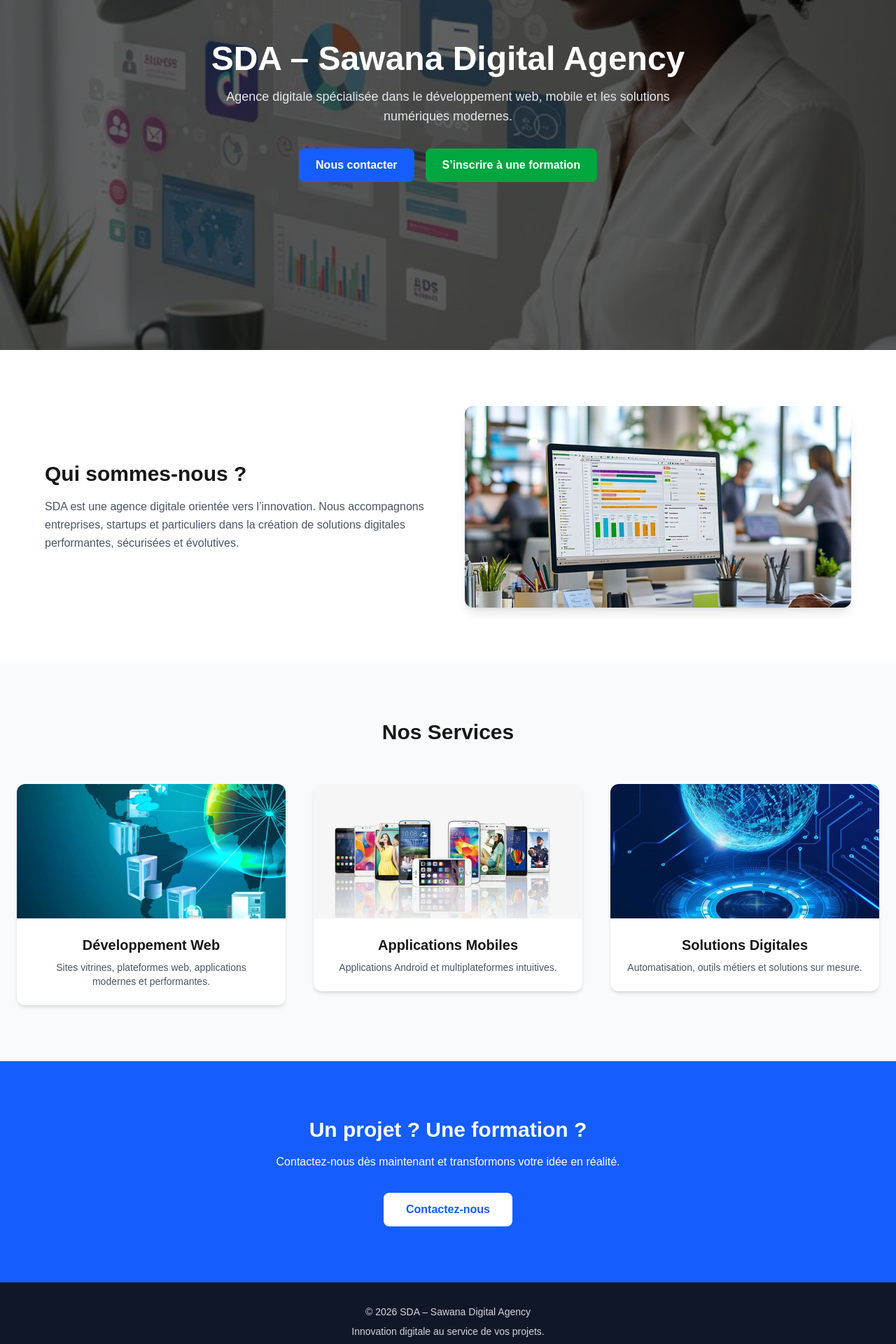
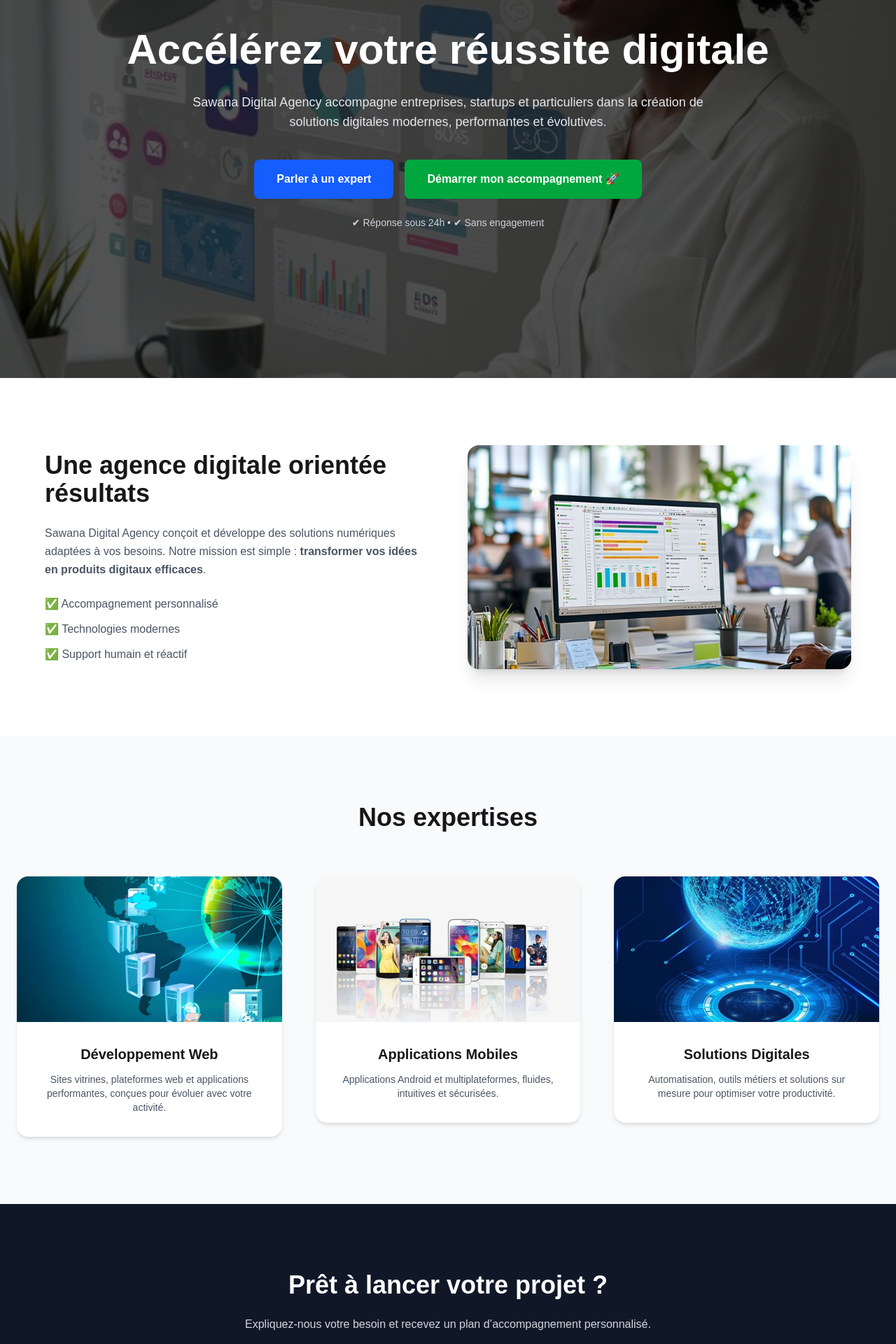
Before and after one commit to sawanascout/sawanadigitalagency, a Next.js app: page / in a window 1280 px wide. Shown: the part 180-2100 px from the top of the page at 70% size. Built offline with nearby package versions, Linux system fonts and the light colour scheme.

Commit message:
gmail  message

```diff
--- a/app/contact/page.tsx
+++ b/app/contact/page.tsx
@@ -4,170 +4,207 @@ import { useRef, useState } from "react"
 import Link from "next/link"
 
 export default function ContactPage() {
-  const contactForm = useRef<HTMLFormElement | null>(null)
-  const inscriptionForm = useRef<HTMLFormElement | null>(null)
+  const contactForm = useRef<HTMLFormElement>(null)
+  const accompagnementForm = useRef<HTMLFormElement>(null)
 
+  const [loading, setLoading] = useState(false)
   const [sentContact, setSentContact] = useState(false)
-  const [sentInscription, setSentInscription] = useState(false)
+  const [sentAccompagnement, setSentAccompagnement] = useState(false)
 
   const handleSubmit = async (
     e: React.FormEvent,
     formRef: React.RefObject<HTMLFormElement | null>,
-    setSent: (val: boolean) => void
+    setSent: (v: boolean) => void,
+    type: "contact" | "accompagnement"
   ) => {
     e.preventDefault()
+    if (!formRef.current) return
 
-    if (!formRef.current) return // ✅ vérification null
+    setLoading(true)
 
-    const data = new FormData(formRef.current)
+    const formData = new FormData(formRef.current)
+    const data = Object.fromEntries(formData.entries())
 
     try {
-      const response = await fetch("https://formspree.io/f/xqeewqqk", {
+      const res = await fetch("/api/contact", {
         method: "POST",
-        body: data,
-        headers: { Accept: "application/json" },
+        headers: { "Content-Type": "application/json" },
+        body: JSON.stringify({ ...data, type }),
       })
 
-      if (response.ok) {
+      if (res.ok) {
         setSent(true)
+        formRef.current.reset()
       } else {
-        alert("Erreur lors de l'envoi, veuillez réessayer.")
+        alert("Une erreur est survenue")
       }
-    } catch (error) {
-      alert("Erreur lors de l'envoi, veuillez réessayer.")
+    } catch {
+      alert("Erreur serveur")
+    } finally {
+      setLoading(false)
     }
   }
 
   return (
-    <main className="min-h-screen bg-gray-50 px-6 py-12 flex flex-col items-center space-y-16">
+    <main className="min-h-screen px-6 py-20 bg-linear-to-br from-gray-50 to-gray-100">
 
-      {/* ================= HEADER ================= */}
-      <header className="w-full max-w-4xl text-center">
-        <h1 className="text-4xl md:text-5xl font-bold mb-2 text-blue-600">
-          Contact & Inscription
+      {/* HEADER */}
+      <header className="max-w-5xl mx-auto mb-20 text-center">
+        <h1 className="text-4xl font-bold text-gray-900 md:text-5xl">
+          Discutons de votre projet 🚀
         </h1>
-        <p className="text-gray-600">
-          Vous pouvez nous envoyer un message ou vous inscrire à une formation
+        <p className="mt-5 text-lg text-gray-600">
+          Notre équipe vous répond sous <strong>24h</strong> avec une solution adaptée.
         </p>
       </header>
 
-      {/* ================= BOUTON RETOUR ================= */}
-      <Link
-        href="/"
-        className="self-start mb-6 px-4 py-2 bg-gray-200 rounded-lg hover:bg-gray-300 transition"
-      >
-        ← Retour à l'accueil
-      </Link>
+      {/* FORMULAIRES */}
+      <div className="grid max-w-6xl grid-cols-1 mx-auto md:grid-cols-2 gap-14">
 
-      <div className="flex flex-col md:flex-row gap-12 w-full max-w-6xl">
-
-        {/* ================= FORMULAIRE CONTACT ================= */}
-        <div className="flex-1 bg-white shadow-lg rounded-xl p-8 space-y-6">
+        {/* CONTACT */}
+        <section className="p-10 bg-white border shadow-xl rounded-2xl">
           {!sentContact ? (
             <>
-              <h2 className="text-2xl font-bold text-center mb-4 text-blue-600">
+              <h2 className="mb-2 text-2xl font-semibold text-blue-600">
                 Nous contacter
               </h2>
+              <p className="mb-6 text-gray-500">
+                Une question ? Un partenariat ? Parlons-en.
+              </p>
+
               <form
                 ref={contactForm}
-                onSubmit={(e) => handleSubmit(e, contactForm as React.RefObject<HTMLFormElement>, setSentContact)}
-                className="flex flex-col space-y-4"
+                onSubmit={(e) =>
+                  handleSubmit(e, contactForm, setSentContact, "contact")
+                }
+                className="space-y-5"
               >
                 <input
-                  type="text"
                   name="name"
-                  placeholder="Votre nom"
+                  placeholder="Nom complet"
                   required
-                  className="w-full border p-3 rounded-lg focus:outline-none focus:ring-2 focus:ring-blue-400"
+                  className="w-full p-4 border rounded-lg outline-none focus:ring-2 focus:ring-blue-500"
                 />
+
                 <input
+                  name="email"
                   type="email"
-                  name="email"
-                  placeholder="Votre email"
+                  placeholder="Adresse email"
                   required
-                  className="w-full border p-3 rounded-lg focus:outline-none focus:ring-2 focus:ring-blue-400"
+                  className="w-full p-4 border rounded-lg outline-none focus:ring-2 focus:ring-blue-500"
                 />
+
                 <textarea
                   name="message"
                   placeholder="Votre message"
                   rows={5}
                   required
-                  className="w-full border p-3 rounded-lg focus:outline-none focus:ring-2 focus:ring-blue-400"
+                  className="w-full p-4 border rounded-lg outline-none focus:ring-2 focus:ring-blue-500"
                 />
+
                 <button
-                  type="submit"
-                  className="w-full bg-blue-600 text-white py-3 rounded-lg font-semibold hover:bg-blue-700 transition"
+                  disabled={loading}
+                  className="w-full py-4 font-semibold text-white transition bg-blue-600 rounded-lg hover:bg-blue-700 disabled:opacity-50"
                 >
-                  Envoyer le message
+                  {loading ? "Envoi en cours..." : "Parler à un expert"}
                 </button>
+
+                <p className="text-xs text-center text-gray-400">
+                  🔒 Vos informations restent confidentielles
+                </p>
               </form>
             </>
           ) : (
-            <div className="text-center">
-              <h2 className="text-2xl font-bold mb-2">Merci 🙏</h2>
-              <p className="text-gray-600">
-                Votre message a bien été envoyé. Nous vous répondrons très bientôt.
+            <p className="font-medium text-center text-green-600">
+              ✅ Message envoyé avec succès
+            </p>
+          )}
+        </section>
+
+        {/* ACCOMPAGNEMENT */}
+        <section className="p-10 text-white bg-gray-900 shadow-xl rounded-2xl">
+          {!sentAccompagnement ? (
+            <>
+              <h2 className="mb-2 text-2xl font-semibold">
+                Démarrer votre accompagnement
+              </h2>
+              <p className="mb-6 text-gray-300">
+                Recevez un plan personnalisé selon votre objectif.
               </p>
-            </div>
-          )}
-        </div>
 
-        {/* ================= FORMULAIRE INSCRIPTION ================= */}
-        <div className="flex-1 bg-white shadow-lg rounded-xl p-8 space-y-6">
-          {!sentInscription ? (
-            <>
-              <h2 className="text-2xl font-bold text-center mb-4 text-green-600">
-                S'inscrire à une formation
-              </h2>
               <form
-                ref={inscriptionForm}
-                onSubmit={(e) => handleSubmit(e, inscriptionForm as React.RefObject<HTMLFormElement>, setSentInscription)}
-                className="flex flex-col space-y-4"
+                ref={accompagnementForm}
+                onSubmit={(e) =>
+                  handleSubmit(
+                    e,
+                    accompagnementForm,
+                    setSentAccompagnement,
+                    "accompagnement"
+                  )
+                }
+                className="space-y-5"
               >
                 <input
-                  type="text"
                   name="name"
                   placeholder="Nom complet"
                   required
-                  className="w-full border p-3 rounded-lg focus:outline-none focus:ring-2 focus:ring-green-400"
+                  className="w-full p-4 bg-gray-800 border border-gray-700 rounded-lg"
                 />
+
                 <input
+                  name="email"
                   type="email"
-                  name="email"
-                  placeholder="Email"
+                  placeholder="Adresse email"
                   required
-                  className="w-full border p-3 rounded-lg focus:outline-none focus:ring-2 focus:ring-green-400"
+                  className="w-full p-4 bg-gray-800 border border-gray-700 rounded-lg"
                 />
+
                 <select
-                  name="formation"
+                  name="objectif"
                   required
-                  className="w-full border p-3 rounded-lg focus:outline-none focus:ring-2 focus:ring-green-400"
+                  className="w-full p-4 text-gray-300 bg-gray-800 border border-gray-700 rounded-lg"
                 >
-                  <option value="">Sélectionnez la formation</option>
-                  <option value="Développement Web">Développement Web</option>
-                  <option value="Applications Mobiles">Applications Mobiles</option>
-                  <option value="UI/UX Design">UI/UX Design</option>
-                  <option value="Marketing Digital">Marketing Digital</option>
+                  <option value="">Votre objectif</option>
+                  <option>Lancer un projet digital</option>
+                  <option>Se former au numérique</option>
+                  <option>Améliorer un produit existant</option>
+                  <option>Accompagnement complet</option>
                 </select>
+
+                <textarea
+                  name="message"
+                  placeholder="Décrivez brièvement votre projet"
+                  rows={4}
+                  className="w-full p-4 bg-gray-800 border border-gray-700 rounded-lg"
+                />
+
                 <button
-                  type="submit"
-                  className="w-full bg-green-600 text-white py-3 rounded-lg font-semibold hover:bg-green-700 transition"
+                  disabled={loading}
+                  className="w-full py-4 font-semibold transition bg-green-600 rounded-lg hover:bg-green-700 disabled:opacity-50"
                 >
-                  S'inscrire
+                  {loading ? "Analyse en cours..." : "Recevoir mon plan 🚀"}
                 </button>
+
+                <p className="text-xs text-center text-gray-400">
+                  📞 Réponse sous 24h – Sans engagement
+                </p>
               </form>
             </>
           ) : (
-            <div className="text-center">
-              <h2 className="text-2xl font-bold mb-2">Merci 🙏</h2>
-              <p className="text-green-600">
-                Votre inscription a bien été envoyée. Nous vous contacterons bientôt.
-              </p>
-            </div>
+            <p className="font-medium text-center text-green-400">
+              🎉 Merci ! Nous revenons vers vous très vite.
+            </p>
           )}
-        </div>
+        </section>
 
       </div>
+
+      <div className="mt-20 text-center">
+        <Link href="/" className="text-gray-500 hover:text-gray-700">
+          ← Retour à l’accueil
+        </Link>
+      </div>
+
     </main>
   )
 }
--- a/app/page.tsx
+++ b/app/page.tsx
@@ -3,64 +3,75 @@ import Link from "next/link"
 
 export default function Home() {
   return (
-    <main className="w-full flex flex-col">
+    <main className="flex flex-col w-full">
 
       {/* ================= HERO ================= */}
-      <section className="relative w-full h-[85vh] flex items-center justify-center">
+      <section className="relative w-full h-[90vh] flex items-center justify-center">
         <Image
           src="/images/hero.jpg"
-          alt="SDA Hero"
+          alt="Sawana Digital Agency"
           fill
           priority
           className="object-cover"
         />
 
-        <div className="absolute inset-0 bg-black/60 flex flex-col items-center justify-center text-center px-6">
-          <h1 className="text-4xl md:text-5xl font-bold text-white mb-4">
-            SDA – Sawana Digital Agency
+        <div className="absolute inset-0 flex flex-col items-center justify-center px-6 text-center bg-black/65">
+          <h1 className="mb-6 text-4xl font-bold leading-tight text-white md:text-6xl">
+            Accélérez votre réussite digitale
           </h1>
 
-          <p className="text-gray-200 max-w-2xl mb-8 text-base md:text-lg">
-            Agence digitale spécialisée dans le développement web, mobile
-            et les solutions numériques modernes.
+          <p className="max-w-3xl mb-10 text-base text-gray-200 md:text-lg">
+            Sawana Digital Agency accompagne entreprises, startups et particuliers
+            dans la création de solutions digitales modernes, performantes et évolutives.
           </p>
 
-          <div className="flex flex-wrap gap-4 justify-center">
+          <div className="flex flex-wrap justify-center gap-4">
             <Link
               href="/contact"
-              className="px-6 py-3 bg-blue-600 text-white rounded-lg font-semibold hover:bg-blue-700 transition"
+              className="px-8 py-4 font-semibold text-white transition bg-blue-600 rounded-lg hover:bg-blue-700"
             >
-              Nous contacter
+              Parler à un expert
             </Link>
 
             <Link
               href="/contact"
-              className="px-6 py-3 bg-green-600 text-white rounded-lg font-semibold hover:bg-green-700 transition"
+              className="px-8 py-4 font-semibold text-white transition bg-green-600 rounded-lg hover:bg-green-700"
             >
-              S’inscrire à une formation
+              Démarrer mon accompagnement 🚀
             </Link>
           </div>
+
+          <p className="mt-6 text-sm text-gray-300">
+            ✔ Réponse sous 24h • ✔ Sans engagement
+          </p>
         </div>
       </section>
 
       {/* ================= A PROPOS ================= */}
-      <section className="py-20 px-6 bg-white">
-        <div className="max-w-6xl mx-auto grid md:grid-cols-2 gap-12 items-center">
+      <section className="px-6 py-24 bg-white">
+        <div className="grid items-center max-w-6xl mx-auto md:grid-cols-2 gap-14">
 
           <div>
-            <h2 className="text-3xl font-bold mb-4">Qui sommes-nous ?</h2>
-            <p className="text-gray-600 leading-relaxed">
-              SDA est une agence digitale orientée vers l’innovation.
-              Nous accompagnons entreprises, startups et particuliers
-              dans la création de solutions digitales performantes,
-              sécurisées et évolutives.
+            <h2 className="mb-6 text-3xl font-bold md:text-4xl">
+              Une agence digitale orientée résultats
+            </h2>
+            <p className="mb-6 leading-relaxed text-gray-600">
+              Sawana Digital Agency conçoit et développe des solutions numériques
+              adaptées à vos besoins. Notre mission est simple :
+              <strong> transformer vos idées en produits digitaux efficaces</strong>.
             </p>
+
+            <ul className="space-y-3 text-gray-600">
+              <li>✅ Accompagnement personnalisé</li>
+              <li>✅ Technologies modernes</li>
+              <li>✅ Support humain et réactif</li>
+            </ul>
           </div>
 
-          <div className="relative h-72 rounded-xl overflow-hidden shadow-lg">
+          <div className="relative overflow-hidden shadow-xl h-80 rounded-2xl">
             <Image
               src="/images/about.jpg"
-              alt="À propos SDA"
+              alt="À propos Sawana Digital Agency"
               fill
               className="object-cover"
             />
@@ -70,19 +81,19 @@ export default function Home() {
       </section>
 
       {/* ================= SERVICES ================= */}
-      <section className="py-20 px-6 bg-gray-50">
-        <div className="max-w-7xl mx-auto">
+      <section className="px-6 py-24 bg-gray-50">
+        <div className="mx-auto max-w-7xl">
 
-          <h2 className="text-3xl font-bold text-center mb-14">
-            Nos Services
+          <h2 className="mb-16 text-3xl font-bold text-center md:text-4xl">
+            Nos expertises
           </h2>
 
-          <div className="grid grid-cols-1 md:grid-cols-3 gap-10">
+          <div className="grid grid-cols-1 gap-12 md:grid-cols-3">
 
-            {/* SERVICE 1 */}
+            {/* WEB */}
             <Link href="/services/web">
-              <div className="bg-white rounded-xl shadow-md overflow-hidden hover:shadow-xl transition cursor-pointer">
-                <div className="relative h-48">
+              <div className="overflow-hidden transition bg-white shadow-md cursor-pointer rounded-2xl hover:shadow-2xl">
+                <div className="relative h-52">
                   <Image
                     src="/images/web.jpg"
                     alt="Développement Web"
@@ -90,21 +101,22 @@ export default function Home() {
                     className="object-cover"
                   />
                 </div>
-                <div className="p-6 text-center">
-                  <h3 className="text-xl font-semibold mb-2">
+                <div className="p-8 text-center">
+                  <h3 className="mb-3 text-xl font-semibold">
                     Développement Web
                   </h3>
-                  <p className="text-gray-600 text-sm">
-                    Sites vitrines, plateformes web, applications modernes et performantes.
+                  <p className="text-sm text-gray-600">
+                    Sites vitrines, plateformes web et applications performantes,
+                    conçues pour évoluer avec votre activité.
                   </p>
                 </div>
               </div>
             </Link>
 
-            {/* SERVICE 2 */}
+            {/* MOBILE */}
             <Link href="/services/mobile">
-              <div className="bg-white rounded-xl shadow-md overflow-hidden hover:shadow-xl transition cursor-pointer">
-                <div className="relative h-48">
+              <div className="overflow-hidden transition bg-white shadow-md cursor-pointer rounded-2xl hover:shadow-2xl">
+                <div className="relative h-52">
                   <Image
                     src="/images/mobile.jpg"
                     alt="Applications Mobiles"
@@ -112,21 +124,22 @@ export default function Home() {
                     className="object-cover"
                   />
                 </div>
-                <div className="p-6 text-center">
-                  <h3 className="text-xl font-semibold mb-2">
+                <div className="p-8 text-center">
+                  <h3 className="mb-3 text-xl font-semibold">
                     Applications Mobiles
                   </h3>
-                  <p className="text-gray-600 text-sm">
-                    Applications Android et multiplateformes intuitives.
+                  <p className="text-sm text-gray-600">
+                    Applications Android et multiplateformes,
+                    fluides, intuitives et sécurisées.
                   </p>
                 </div>
               </div>
             </Link>
 
-            {/* SERVICE 3 */}
+            {/* DIGITAL */}
             <Link href="/services/digital">
-              <div className="bg-white rounded-xl shadow-md overflow-hidden hover:shadow-xl transition cursor-pointer">
-                <div className="relative h-48">
+              <div className="overflow-hidden transition bg-white shadow-md cursor-pointer rounded-2xl hover:shadow-2xl">
+                <div className="relative h-52">
                   <Image
                     src="/images/digital.jpg"
                     alt="Solutions Digitales"
@@ -134,12 +147,13 @@ export default function Home() {
                     className="object-cover"
                   />
                 </div>
-                <div className="p-6 text-center">
-                  <h3 className="text-xl font-semibold mb-2">
+                <div className="p-8 text-center">
+                  <h3 className="mb-3 text-xl font-semibold">
                     Solutions Digitales
                   </h3>
-                  <p className="text-gray-600 text-sm">
-                    Automatisation, outils métiers et solutions sur mesure.
+                  <p className="text-sm text-gray-600">
+                    Automatisation, outils métiers et solutions sur mesure
+                    pour optimiser votre productivité.
                   </p>
                 </div>
               </div>
@@ -149,27 +163,27 @@ export default function Home() {
         </div>
       </section>
 
-      {/* ================= CTA ================= */}
-      <section className="py-20 bg-blue-600 text-white text-center px-6">
-        <h2 className="text-3xl font-bold mb-4">
-          Un projet ? Une formation ?
+      {/* ================= CTA FINAL ================= */}
+      <section className="px-6 py-24 text-center text-white bg-gray-900">
+        <h2 className="mb-6 text-3xl font-bold md:text-4xl">
+          Prêt à lancer votre projet ?
         </h2>
-        <p className="mb-8">
-          Contactez-nous dès maintenant et transformons votre idée en réalité.
+        <p className="max-w-2xl mx-auto mb-10 text-gray-300">
+          Expliquez-nous votre besoin et recevez un plan d’accompagnement personnalisé.
         </p>
 
         <Link
           href="/contact"
-          className="inline-block px-8 py-3 bg-white text-blue-600 font-semibold rounded-lg hover:bg-gray-100 transition"
+          className="inline-block px-10 py-4 font-semibold transition bg-green-600 rounded-lg hover:bg-green-700"
         >
-          Contactez-nous
+          Recevoir mon plan 🚀
         </Link>
       </section>
 
       {/* ================= FOOTER ================= */}
-      <footer className="bg-gray-900 text-gray-300 py-8 text-center text-sm">
-        <p>© {new Date().getFullYear()} SDA – Sawana Digital Agency</p>
-        <p className="mt-2">Innovation digitale au service de vos projets.</p>
+      <footer className="py-10 text-sm text-center text-gray-400 bg-black">
+        <p>© {new Date().getFullYear()} Sawana Digital Agency</p>
+        <p className="mt-2">Innovation digitale au service de vos projets</p>
       </footer>
 
     </main>
--- a/package.json
+++ b/package.json
@@ -11,12 +11,14 @@
   "dependencies": {
     "@emailjs/browser": "^4.4.1",
     "next": "16.1.4",
+    "nodemailer": "^7.0.12",
     "react": "19.2.3",
     "react-dom": "19.2.3"
   },
   "devDependencies": {
     "@tailwindcss/postcss": "^4.1.18",
     "@types/node": "^20",
+    "@types/nodemailer": "^7.0.5",
     "@types/react": "^19",
     "@types/react-dom": "^19",
     "autoprefixer": "^10.4.23",
```
Also changed, not shown: app/api/contact/route.ts (added, +53 -0 lines), 1 other file (tests, documents, lock files or other folders).
